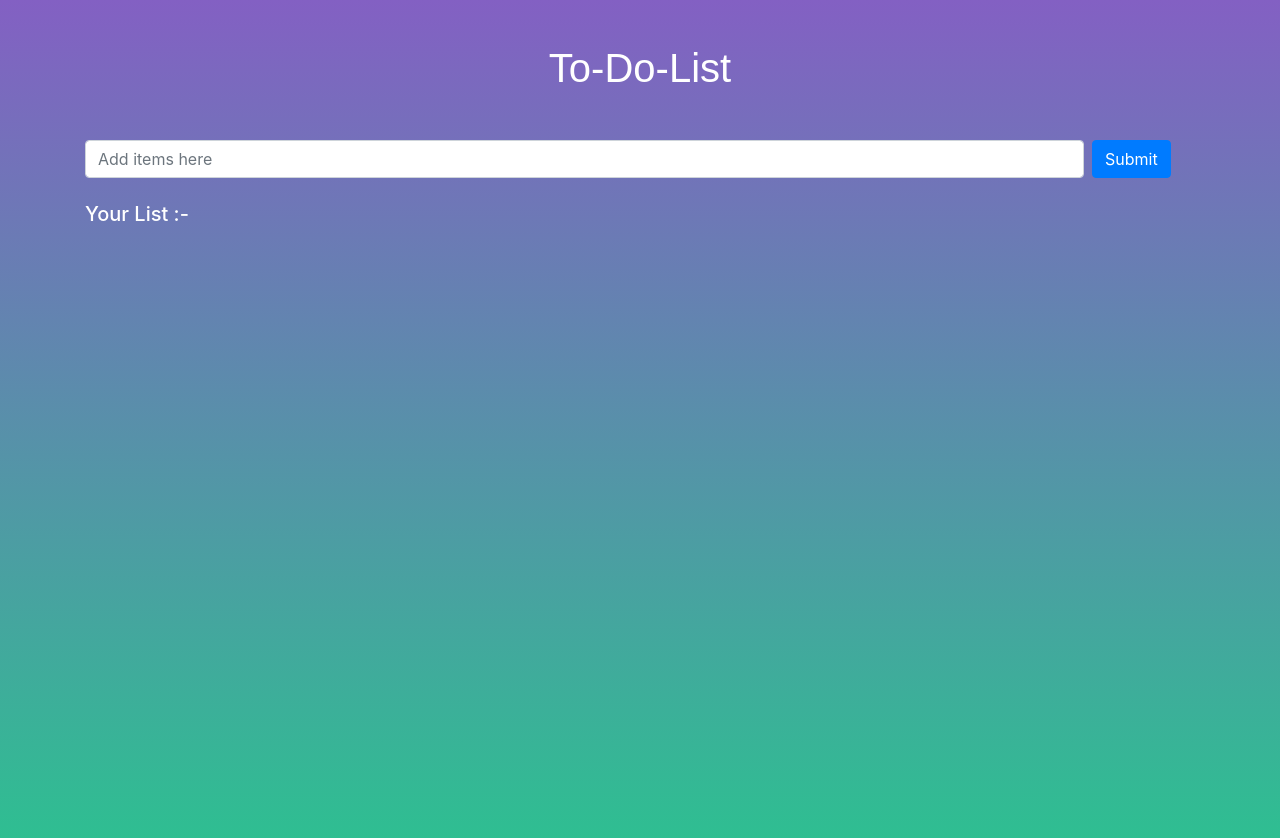
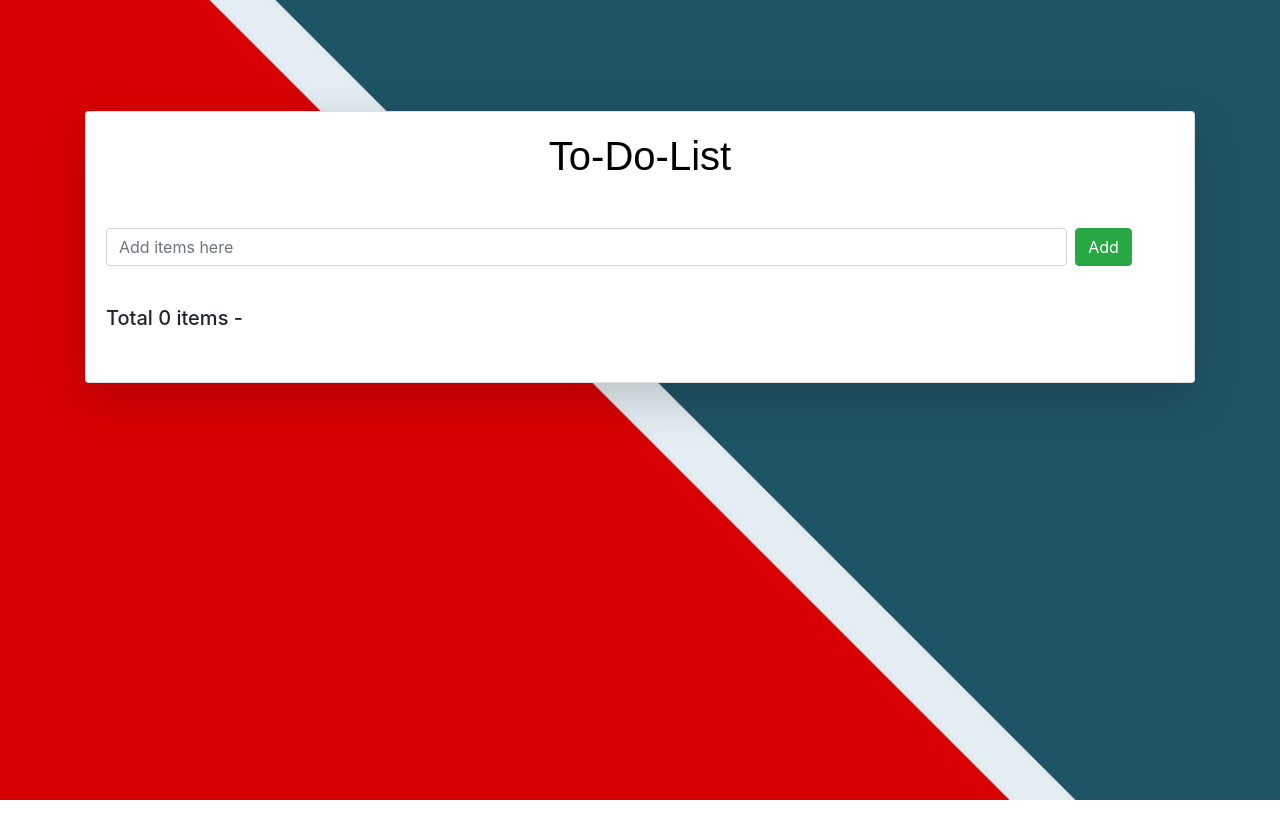
Before and after one commit to aryanshridhar/ReactJs-To-Do-List, a React (Create React App) app: page / in a window 1280 px wide. Shown: the top 838 px of the page. After the commit the page ends 800 px from the top, so only its background shows below. Built offline with nearby package versions, Linux system fonts and the light colour scheme; a web font is replaced by a local one.

Commit message:
Fixed ui

```diff
--- a/public/index.html
+++ b/public/index.html
@@ -22,10 +22,18 @@
   </head>
   <body>
     <noscript>You need to enable JavaScript to run this app.</noscript>
-    <div class="container-fluid">
-      <div class="container">
-        <div class="movedown text-center" id ='root'>
-
+    <div class="container-fluid main1">
+      <div class="container text-center">
+        <div class="movedown text-center">
+          <div class="row">
+            <div class="col-12">
+              <div class="card shadow-lg">
+                <div class="card-body">
+                  <div id ='root'></div>
+                </div>
+              </div>
+            </div>
+          </div>
         </div>
       </div>
     </div>
--- a/public/style.css
+++ b/public/style.css
@@ -1,7 +1,12 @@
 .movedown{
-    margin-top: 4%;
+    margin-top: 10%;
 }
 body{
-    background-image: linear-gradient(#8360c3,#2ebf91);
-    height: 100vh;
+    background-image: url('./back.jpg');
+    background-repeat: no-repeat;
+    background-size: cover;
+    /* background-size: 100% 14000%; */
 }
+.card{
+    /* height: 60vh; */
+}
--- a/src/Bar.js
+++ b/src/Bar.js
@@ -6,11 +6,19 @@ class Bar extends Component {
 
     state = {
         items : [],
+        error : ''
     }
 
     submithandle = (e) =>
     {
         e.preventDefault();
+        for(let i=0;i<this.state.items.length;i++)
+        {
+            if(this.state.items[i].toLowerCase() === e.target[0].value.toLowerCase())
+            {
+                this.setState({error : 'The item already exists in your list'});
+            }
+        }
         this.state.items.push(e.target[0].value);
         this.setState({items : this.state.items});
         console.log(this.state.items);
@@ -26,8 +34,9 @@ class Bar extends Component {
                 <div className = 'mt-5'>
                     <form className="form-inline" onSubmit = {this.submithandle}>
                         <input type="text" required className = "form-control mb-2 mr-sm-2" style = {toSpeciy} placeholder="Add items here"></input>
-                        <button type="submit" className="btn btn-primary mb-2">Submit</button>
+                        <button type="submit" className="btn btn-success mb-2">Add</button>
                     </form>
+                    <p className = 'text-left'>{this.state.error}</p>
                 </div>
                 <ListGroup items = {this.state.items}/>
             </React.Fragment>
--- a/src/Heading.module.css
+++ b/src/Heading.module.css
@@ -1,4 +1,4 @@
 .heading{
     font-family:'Asul', sans-serif;
-    color: white;
+    color: black;
 }
--- a/src/ListGroup.js
+++ b/src/ListGroup.js
@@ -6,8 +6,7 @@ export default class ListGroup extends Component {
     state = {
         display : 'none',
         read : true,
-        value : this.props.items
-
+        value : this.props.items,
     }
 
     hoverhandle = (e) =>
@@ -52,7 +51,7 @@ export default class ListGroup extends Component {
                 <React.Fragment>
                     <div className = 'row'>
                         <div className = 'col-12 text-left'>
-                            <h5 className = 'mt-3 text-white'>Your List :-</h5>
+                            <h5 className = 'mt-3 text-black'>Total {this.props.items.length} items -</h5>
                         </div>
                     </div>
                     <div className = 'row'>
--- a/src/ListGroup.module.css
+++ b/src/ListGroup.module.css
@@ -9,6 +9,6 @@
     padding: 5px;
 }
 .set{
-    padding : 30px;
+    padding : 0px 20px 15px 20px;
     margin-right: 60px;
 }
```
Also changed, not shown: public/back.jpg (added).
